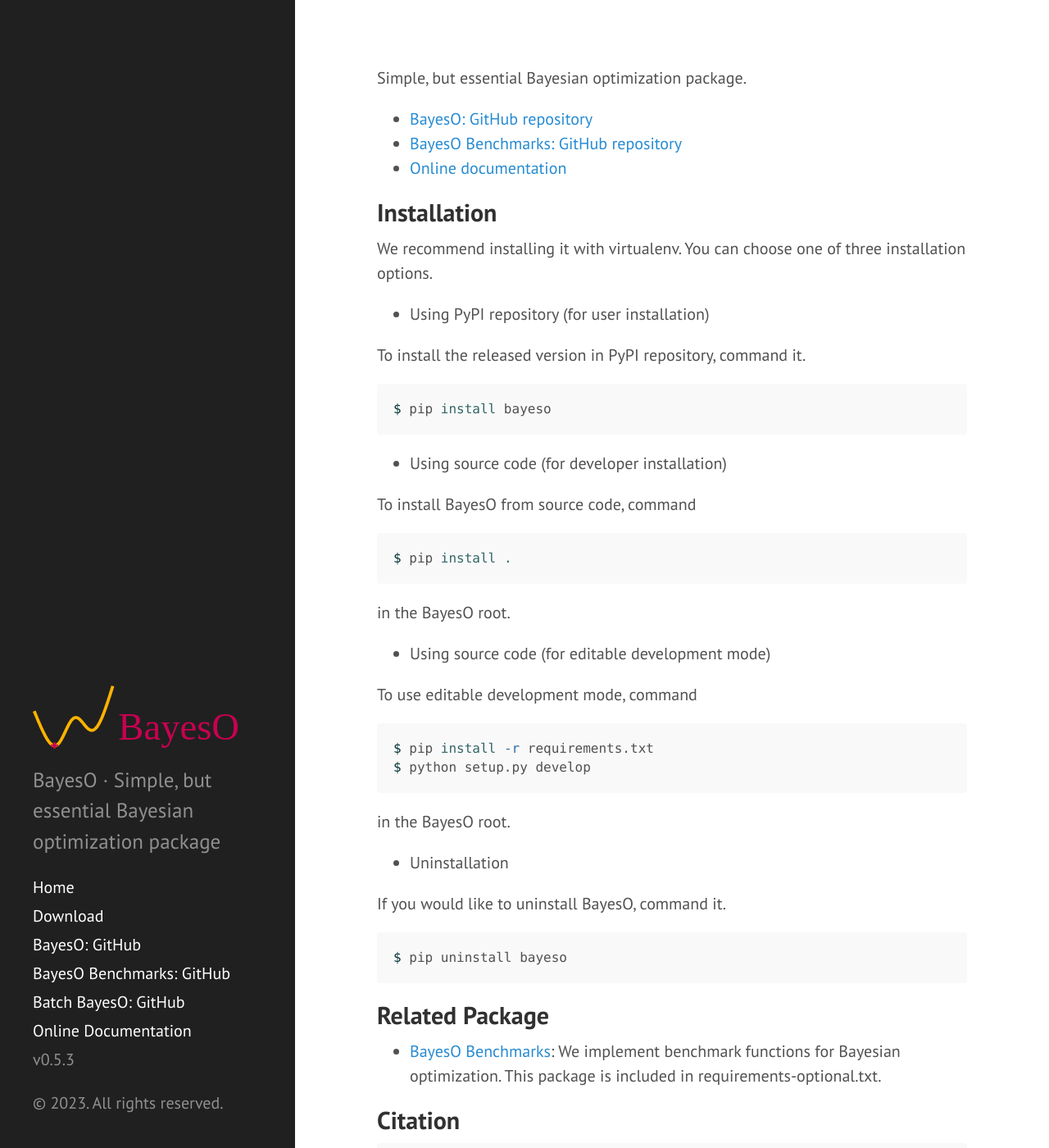
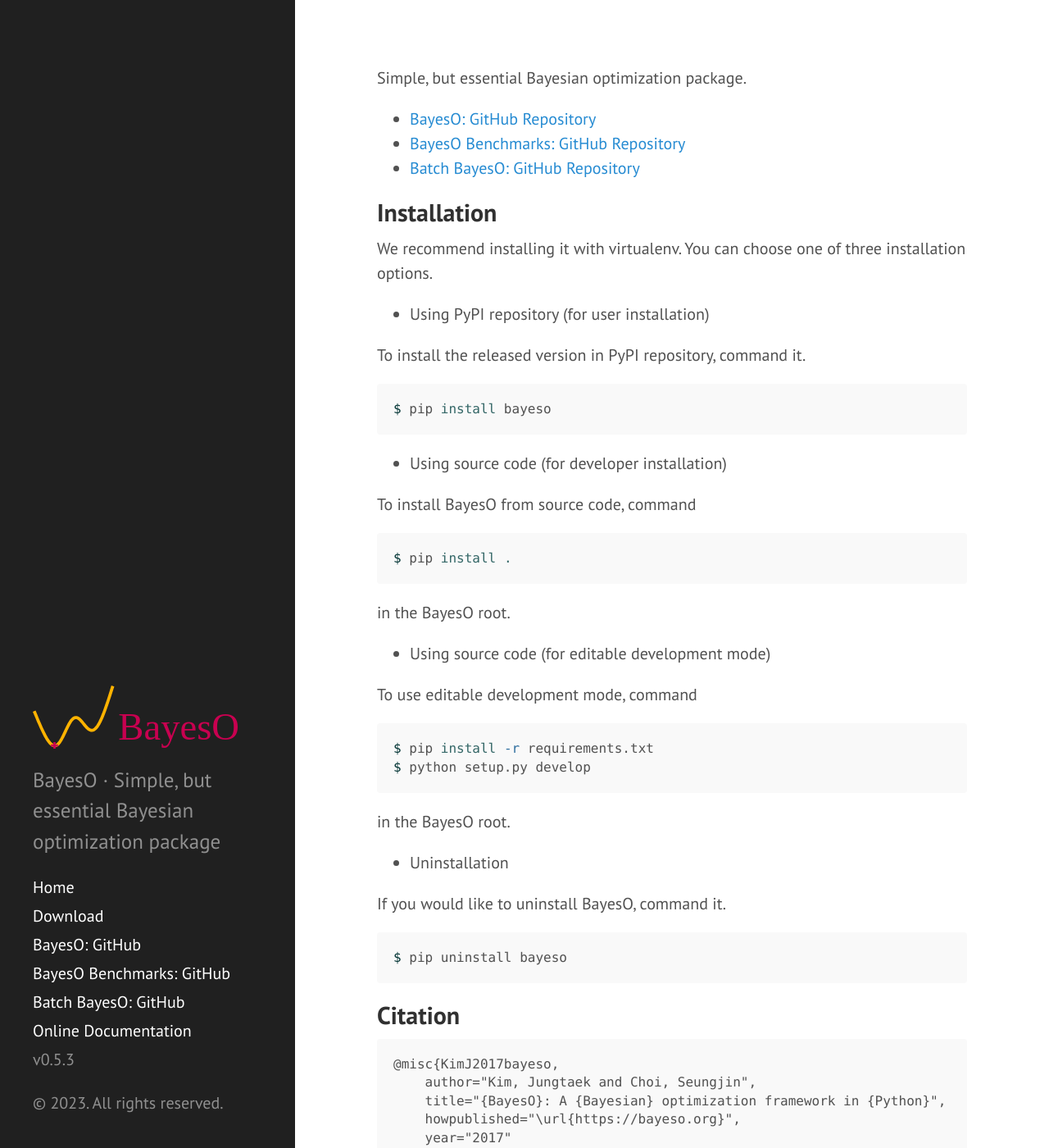
Before and after one commit to jungtaekkim/bayeso, a Jekyll site: the page built from index.md, in a window 1280 px wide and 1400 px high. Shown: the whole window at 82% size. Built offline with Jekyll 4.4.1, drawn with Linux system fonts in a browser that asks for light colours; Markdown is read by kramdown in place of the engine named in the settings.

Commit message:
Update gh-pages

````diff
--- a/index.md
+++ b/index.md
@@ -5,9 +5,9 @@
 
 Simple, but essential Bayesian optimization package.
 
-* [BayesO: GitHub repository](https://github.com/jungtaekkim/bayeso)
-* [BayesO Benchmarks: GitHub repository](https://github.com/jungtaekkim/bayeso-benchmarks)
-* [Online documentation](https://bayeso.readthedocs.io)
+* [BayesO: GitHub Repository](https://github.com/jungtaekkim/bayeso)
+* [BayesO Benchmarks: GitHub Repository](https://github.com/jungtaekkim/bayeso-benchmarks)
+* [Batch BayesO: GitHub Repository](https://github.com/jungtaekkim/batch-bayeso)
 
 ## Installation
 We recommend installing it with virtualenv.
@@ -48,9 +48,6 @@
 $ pip uninstall bayeso
 ```
 
-## Related Package
-* [BayesO Benchmarks](https://github.com/jungtaekkim/bayeso-benchmarks): We implement benchmark functions for Bayesian optimization. This package is included in requirements-optional.txt.
-
 ## Citation
 ```
 @misc{KimJ2017bayeso,
````
